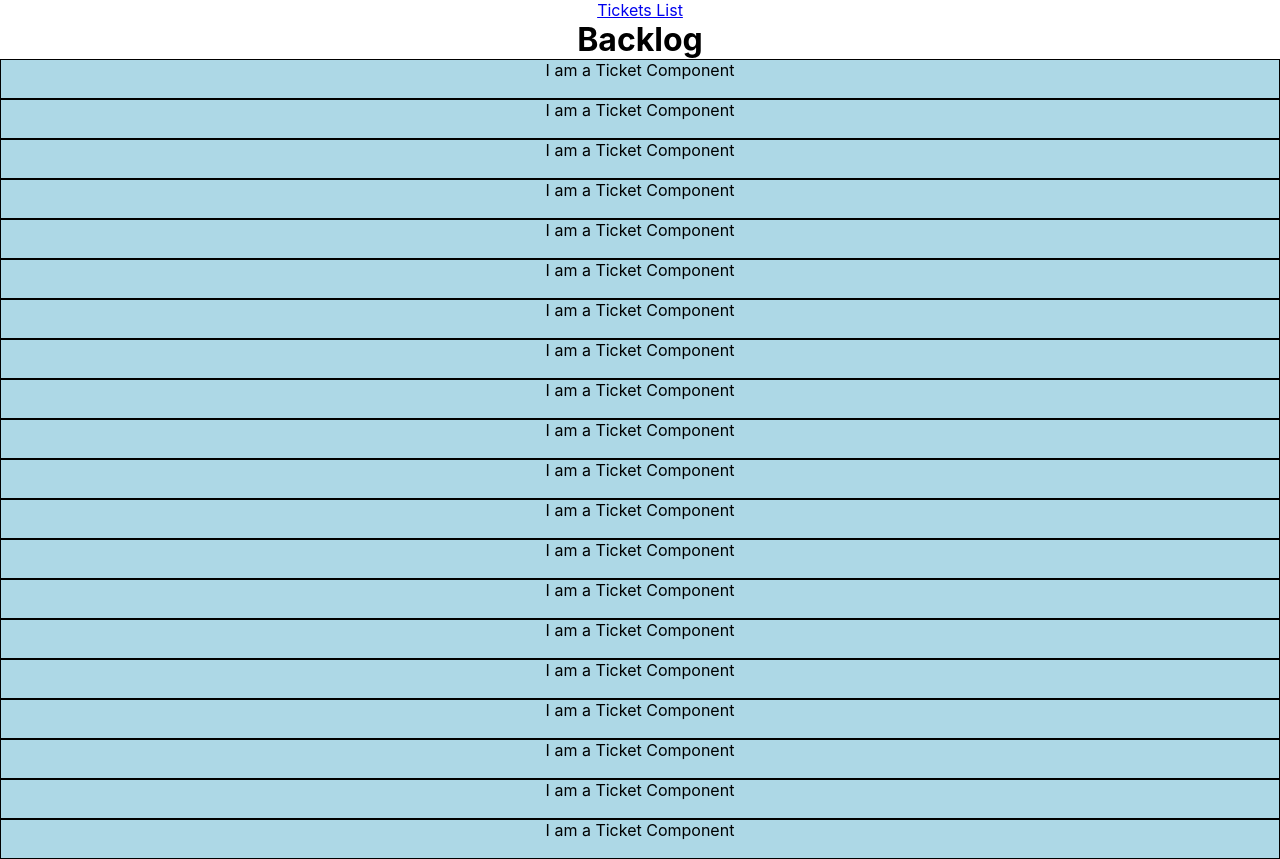
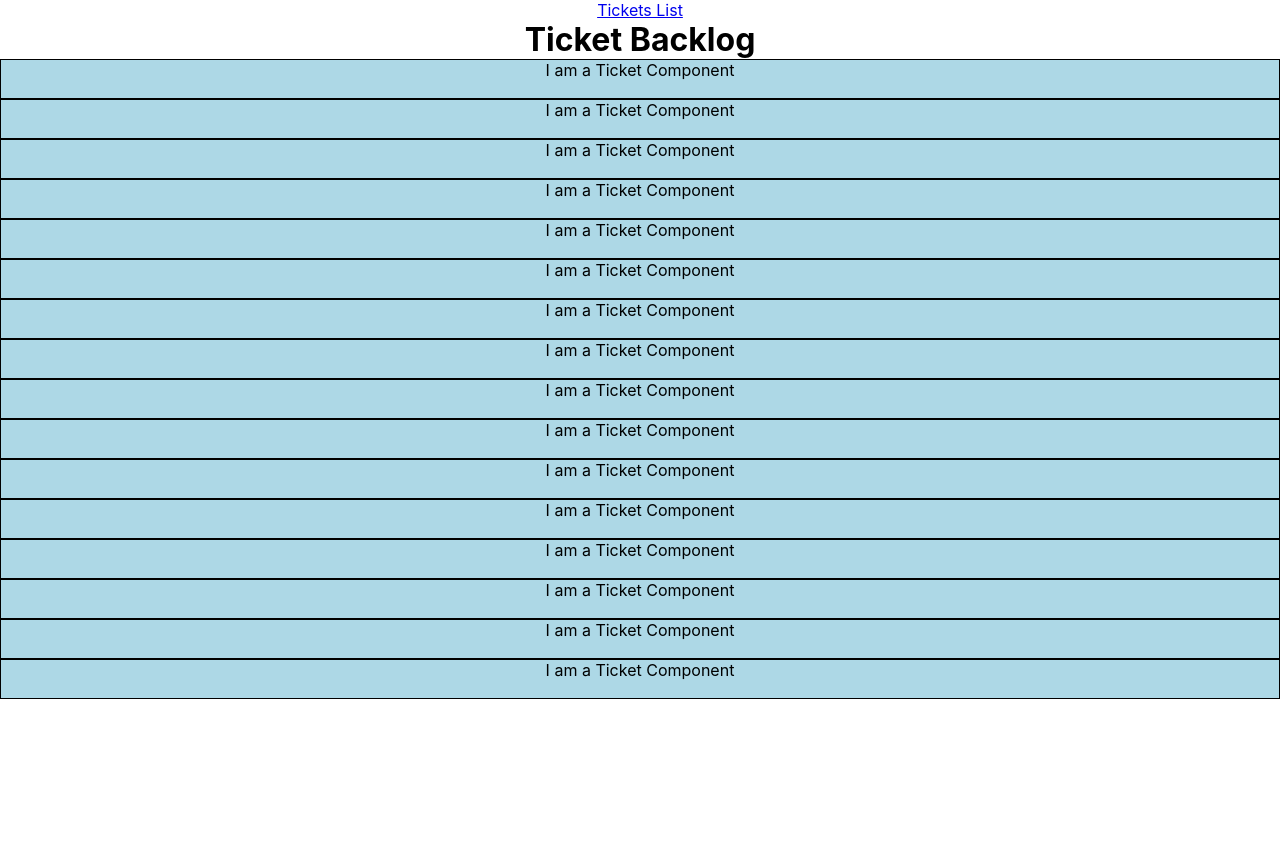
Before and after one commit to aliravn/virtual-list-challenge, a React (Create React App) app: page /backlog in a window 1280 px wide. After the commit the page ends 800 px from the top, so only its background shows below. Built offline with nearby package versions, Linux system fonts and the light colour scheme.

Commit message:
implement scalable list in the page

```diff
--- a/src/pages/Backlog/Backlog.js
+++ b/src/pages/Backlog/Backlog.js
@@ -1,22 +1,26 @@
 import React from 'react';
+import ScalableList from 'components/ScalableList/ScalableList.js';
 import Ticket from 'components/Ticket/Ticket.js';
 
-const tickets = [...Array(20).keys()].map(i => {
-	return { id: i };
-});
+const items = [...Array(200).keys()].map(i => ({ id: i, subject: `Item ${i}` }));
 
 const Backlog = () => {
 	return (
-		<div>
-			<h1>Backlog</h1>
-			<ul>
-				{tickets.map(item => (
-					<li key={item.id}>
-						<Ticket content={item} />
-					</li>
-				))}
-			</ul>
-		</div>
+		<>
+			<h1>Ticket Backlog</h1>
+			<ScalableList
+				itemsTotal={items.length}
+				itemHeight={40}
+				listHeight={800}
+				renderItem={({ index, style }) => {
+					return (
+						<li key={index} style={style}>
+							<Ticket />
+						</li>
+					);
+				}}
+			/>
+		</>
 	);
 };
 
```
